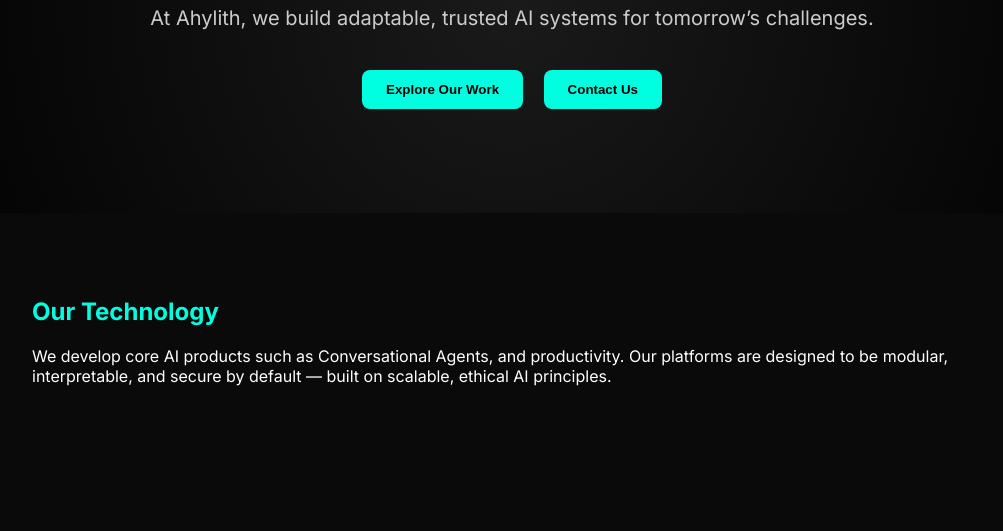
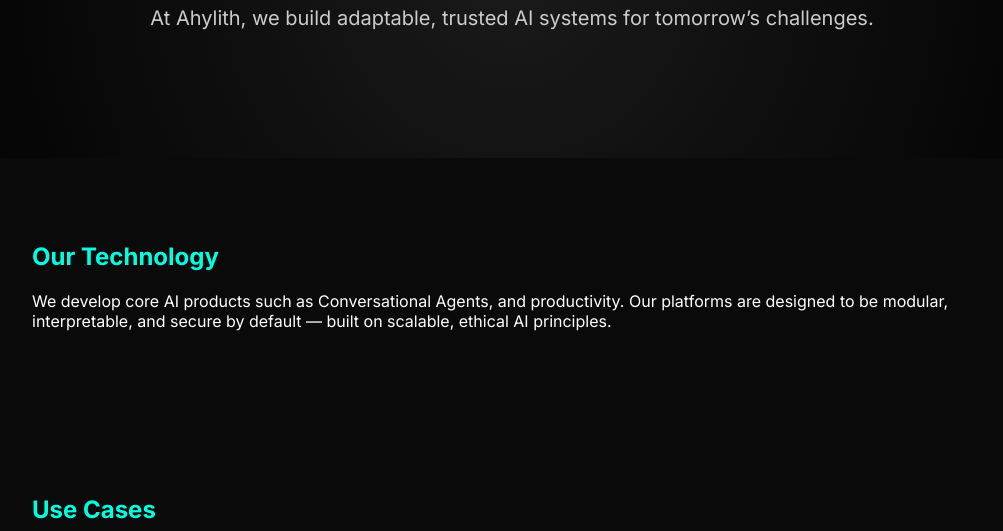
Before and after one commit to garvithasija/ahylith-website, a plain HTML site: page index.html in a window 1280 px wide. Shown: the part 269-800 px from the top of the page, without its empty margins (128-1131 px from the left). Drawn offline with Linux system fonts and the light colour scheme.

Commit message:
remove unused buttons

```diff
--- a/index.html
+++ b/index.html
@@ -75,8 +75,6 @@
   <div class="hero">
     <h1>Foundational AI for the Next Generation</h1>
     <p>At Ahylith, we build adaptable, trusted AI systems for tomorrow’s challenges.</p>
-    <button class="btn">Explore Our Work</button>
-    <button class="btn">Contact Us</button>
   </div>
 
   <section id="technology">
```
